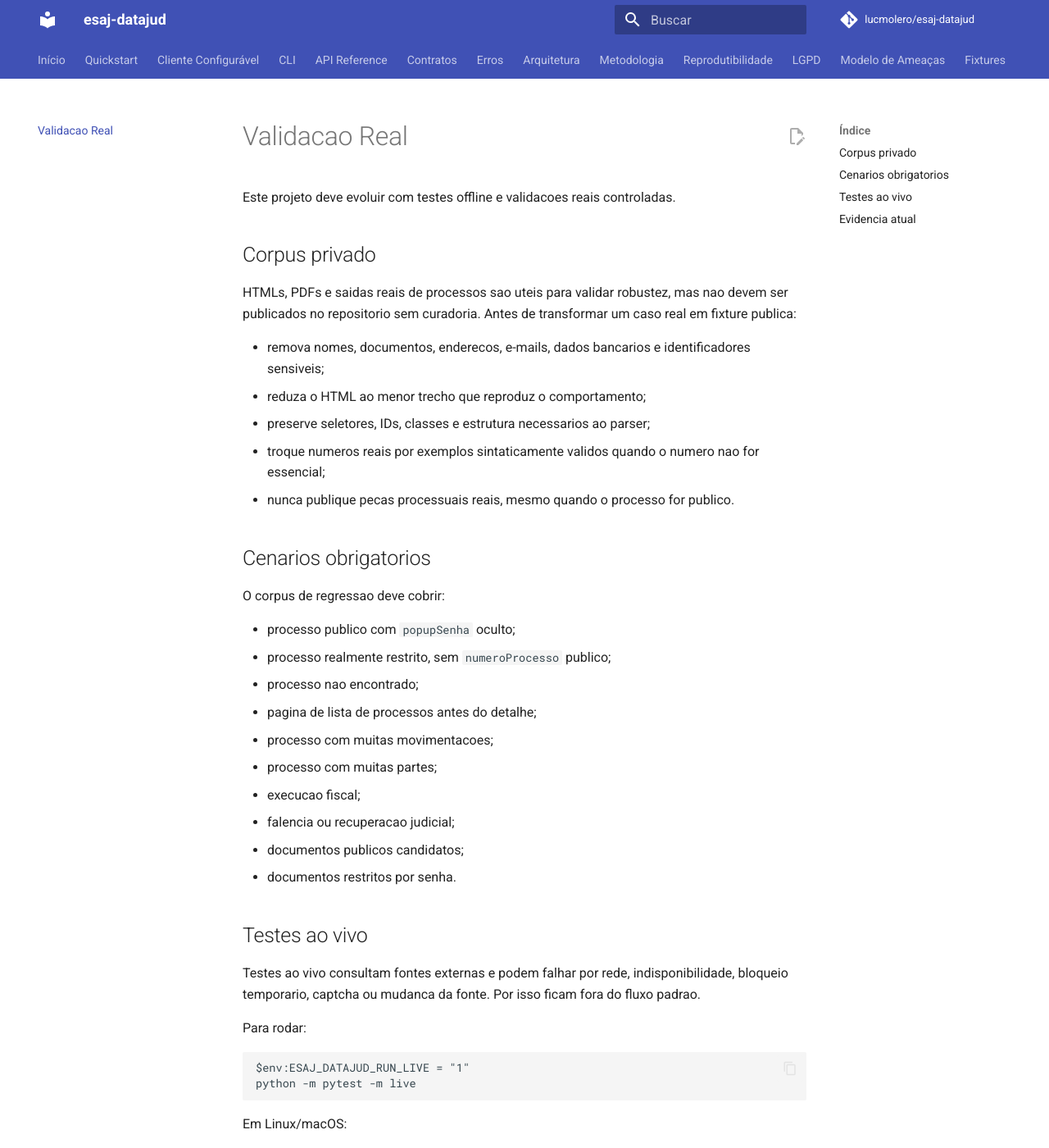
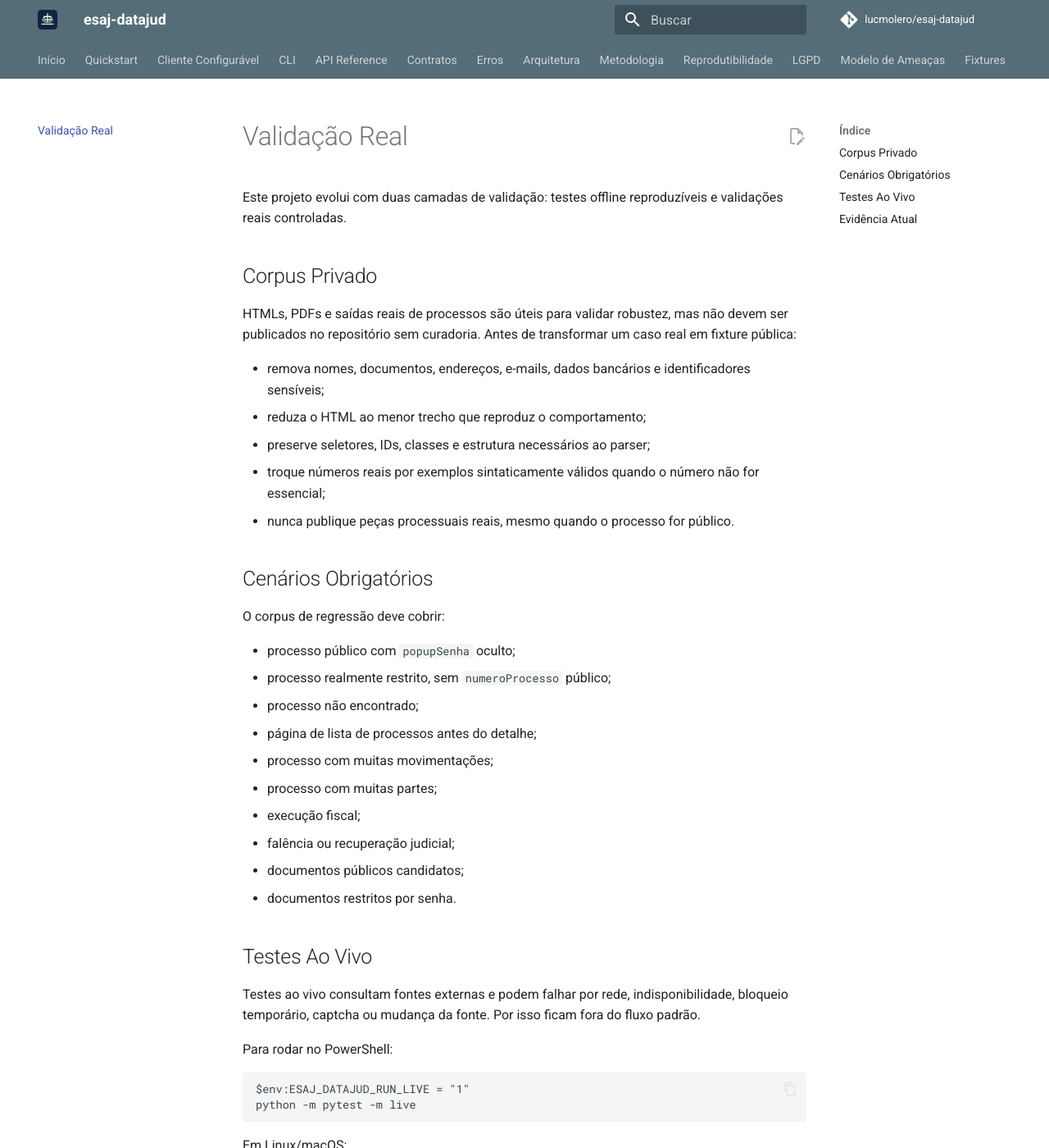
Before and after one commit to lucmolero/esaj-datajud, an MkDocs documentation site: the page built from docs/validacao-real.md, in a window 1280 px wide and 1400 px high. Shown: the whole window at 82% size. Built offline with MkDocs 1.6.1 and Material for MkDocs 9.7.7, drawn with Linux system fonts in a browser that asks for light colours; comment, search, counter and statistics services are not loaded; some of the changed text lies outside the part shown.

````diff
--- a/docs/validacao-real.md
+++ b/docs/validacao-real.md
@@ -1,39 +1,37 @@
-# Validacao Real
+# Validação Real
 
-Este projeto deve evoluir com testes offline e validacoes reais controladas.
+Este projeto evolui com duas camadas de validação: testes offline reproduzíveis e validações reais controladas.
 
-## Corpus privado
+## Corpus Privado
 
-HTMLs, PDFs e saidas reais de processos sao uteis para validar robustez, mas nao devem ser
-publicados no repositorio sem curadoria. Antes de transformar um caso real em fixture publica:
+HTMLs, PDFs e saídas reais de processos são úteis para validar robustez, mas não devem ser publicados no repositório sem curadoria. Antes de transformar um caso real em fixture pública:
 
-- remova nomes, documentos, enderecos, e-mails, dados bancarios e identificadores sensiveis;
+- remova nomes, documentos, endereços, e-mails, dados bancários e identificadores sensíveis;
 - reduza o HTML ao menor trecho que reproduz o comportamento;
-- preserve seletores, IDs, classes e estrutura necessarios ao parser;
-- troque numeros reais por exemplos sintaticamente validos quando o numero nao for essencial;
-- nunca publique pecas processuais reais, mesmo quando o processo for publico.
+- preserve seletores, IDs, classes e estrutura necessários ao parser;
+- troque números reais por exemplos sintaticamente válidos quando o número não for essencial;
+- nunca publique peças processuais reais, mesmo quando o processo for público.
 
-## Cenarios obrigatorios
+## Cenários Obrigatórios
 
-O corpus de regressao deve cobrir:
+O corpus de regressão deve cobrir:
 
-- processo publico com `popupSenha` oculto;
-- processo realmente restrito, sem `numeroProcesso` publico;
-- processo nao encontrado;
-- pagina de lista de processos antes do detalhe;
-- processo com muitas movimentacoes;
+- processo público com `popupSenha` oculto;
+- processo realmente restrito, sem `numeroProcesso` público;
+- processo não encontrado;
+- página de lista de processos antes do detalhe;
+- processo com muitas movimentações;
 - processo com muitas partes;
-- execucao fiscal;
-- falencia ou recuperacao judicial;
-- documentos publicos candidatos;
+- execução fiscal;
+- falência ou recuperação judicial;
+- documentos públicos candidatos;
 - documentos restritos por senha.
 
-## Testes ao vivo
+## Testes Ao Vivo
 
-Testes ao vivo consultam fontes externas e podem falhar por rede, indisponibilidade, bloqueio
-temporario, captcha ou mudanca da fonte. Por isso ficam fora do fluxo padrao.
+Testes ao vivo consultam fontes externas e podem falhar por rede, indisponibilidade, bloqueio temporário, captcha ou mudança da fonte. Por isso ficam fora do fluxo padrão.
 
-Para rodar:
+Para rodar no PowerShell:
 
 ```bash
 $env:ESAJ_DATAJUD_RUN_LIVE = "1"
@@ -46,20 +44,17 @@ Em Linux/macOS:
 ESAJ_DATAJUD_RUN_LIVE=1 python -m pytest -m live
 ```
 
-Use poucos processos, intervalos conservadores e nunca baixe pecas em testes automatizados sem
-autorizacao explicita.
+Use poucos processos, intervalos conservadores e nunca baixe peças em testes automatizados sem autorização explícita.
 
-## Evidencia atual
+## Evidência Atual
 
-A validacao de 31 de julho de 2026 usou um corpus privado local com 32 HTMLs reais de eSAJ/TJSP.
-Sem publicar esses arquivos, o projeto confirmou:
+A validação de 31 de julho de 2026 usou um corpus privado local com 32 HTMLs reais de eSAJ/TJSP. Sem publicar esses arquivos, o projeto confirmou:
 
-- 17 processos publicos extraidos com sucesso;
-- 10.310 movimentacoes parseadas;
+- 17 processos públicos extraídos com sucesso;
+- 10.310 movimentações parseadas;
 - 42 partes principais;
 - 2.451 partes em tabelas completas;
-- 204 documentos publicos candidatos;
+- 204 documentos públicos candidatos;
 - 816 documentos restritos por senha.
 
-As falhas restantes foram paginas realmente restritas ou nao encontradas, que devem continuar
-retornando excecoes controladas.
+As falhas restantes foram páginas realmente restritas ou não encontradas, que devem continuar retornando exceções controladas.
--- a/mkdocs.yml
+++ b/mkdocs.yml
@@ -1,5 +1,5 @@
 site_name: esaj-datajud
-site_description: Biblioteca Python profissional para eSAJ/TJSP e DJEN/DataJud.
+site_description: Toolkit Python para consulta responsável e estruturação de dados públicos judiciais.
 site_url: https://lucmolero.github.io/esaj-datajud/
 repo_url: https://github.com/lucmolero/esaj-datajud
 repo_name: lucmolero/esaj-datajud
@@ -7,6 +7,11 @@ edit_uri: edit/main/docs/
 theme:
   name: material
   language: pt-BR
+  logo: assets/logo.svg
+  favicon: assets/logo.svg
+  palette:
+    primary: blue grey
+    accent: teal
   features:
     - navigation.sections
     - navigation.tabs
@@ -32,10 +37,11 @@ nav:
   - LGPD: lgpd.md
   - Modelo de Ameaças: threat-model.md
   - Fixtures: fixtures.md
-  - Validacao Real: validacao-real.md
+  - Validação Real: validacao-real.md
   - Uso Responsável: uso-responsavel.md
   - Governança: governanca.md
   - Release Notes:
+      - v0.3.6: release-notes-v0.3.6.md
       - v0.3.5: release-notes-v0.3.5.md
       - v0.3.4: release-notes-v0.3.4.md
       - v0.3.3: release-notes-v0.3.3.md
--- a/src/esaj_datajud/version.py
+++ b/src/esaj_datajud/version.py
@@ -1 +1 @@
-__version__ = "0.3.5"
+__version__ = "0.3.6"
````
Also changed, not shown: CHANGELOG.md (+15 -4 lines), README.md (+50 -9 lines), docs/fixtures.md (+8 -8 lines), docs/index.md (+23 -9 lines), docs/release-notes-v0.3.5.md (+8 -8 lines), docs/release-notes-v0.3.6.md (added, +22 -0 lines), pyproject.toml (+4 -4 lines), docs/assets/logo.svg (added), 1 other file.
